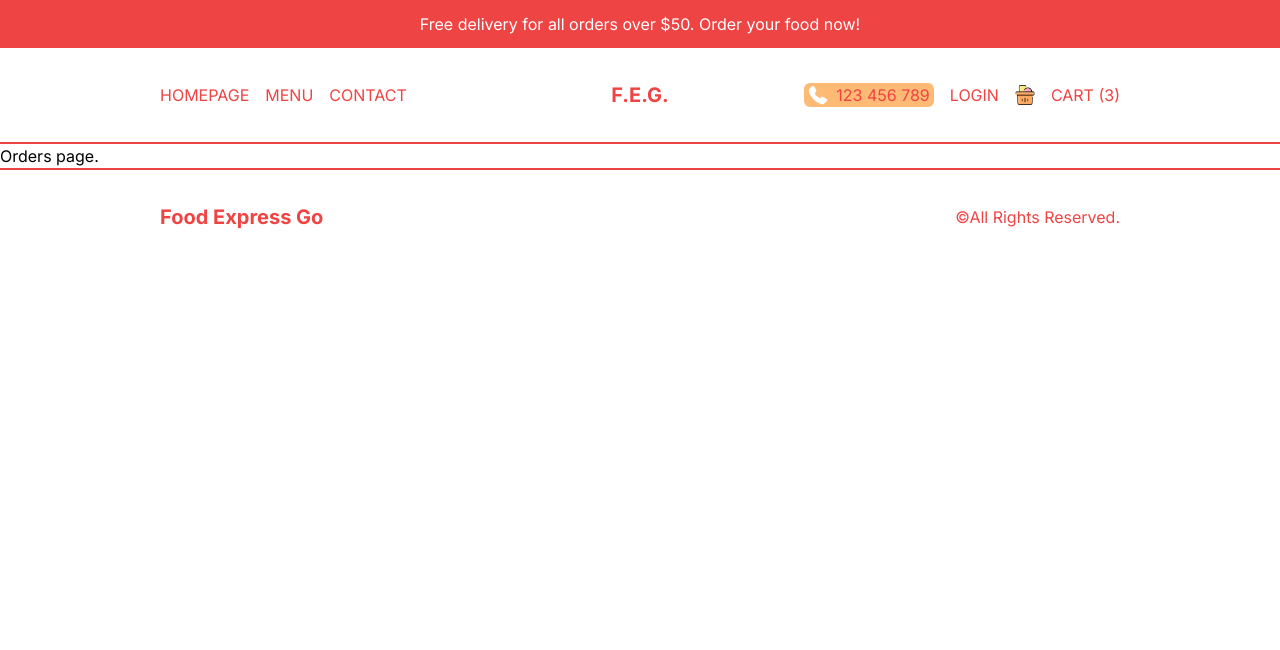
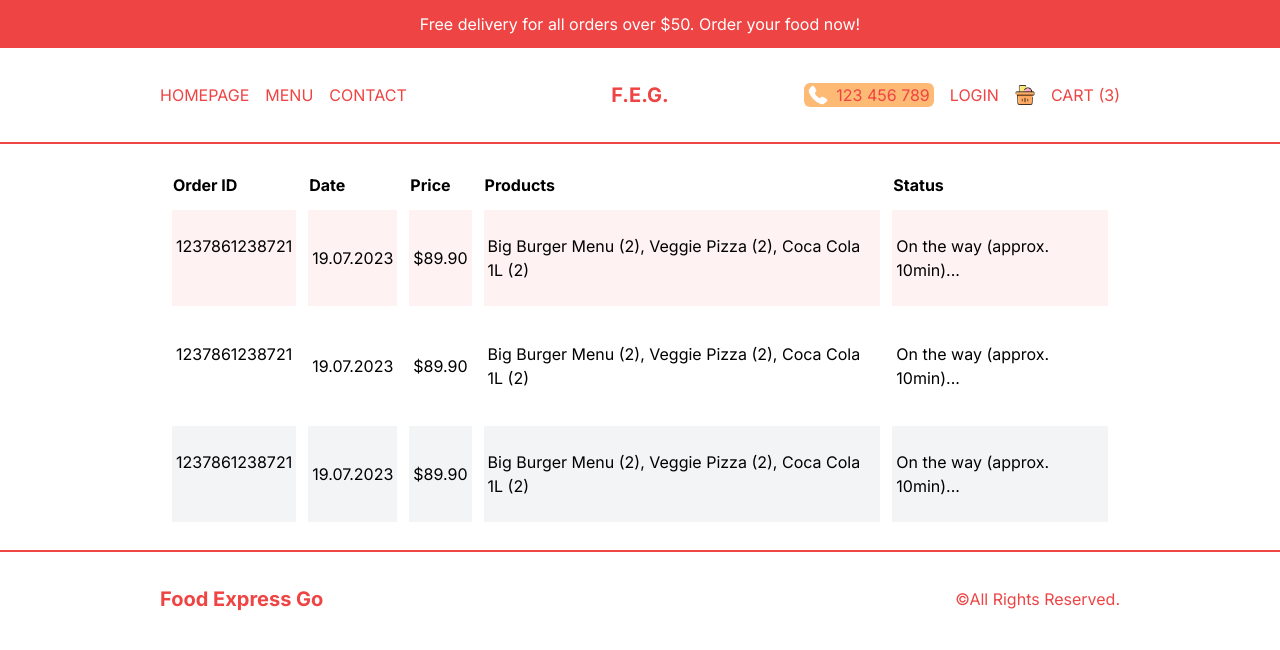
Before and after one commit to ctasbihas/FoodExpressGo, a Next.js app: page /orders in a window 1280 px wide. Shown: the top 650 px of the page. Built offline with nearby package versions, Linux system fonts and the light colour scheme.

Commit message:
Orders page added

```diff
--- a/src/app/orders/page.tsx
+++ b/src/app/orders/page.tsx
@@ -1,11 +1,53 @@
-import React from 'react';
+import React from "react";
 
 const OrdersPage = () => {
-    return (
-        <div>
-            Orders page.
-        </div>
-    );
+	return (
+		<div className="p-4 lg:px-20 xl:px-40">
+			<table className="w-full border-separate border-spacing-3">
+				<thead>
+					<tr className="text-left">
+						<th className="hidden md:block">Order ID</th>
+						<th>Date</th>
+						<th>Price</th>
+						<th className="hidden md:block">Products</th>
+						<th>Status</th>
+					</tr>
+				</thead>
+				<tbody>
+					<tr className="text-sm md:text-base bg-red-50">
+						<td className="hidden md:block py-6 px-1">1237861238721</td>
+						<td className="py-6 px-1">19.07.2023</td>
+						<td className="py-6 px-1">$89.90</td>
+						<td className="hidden md:block py-6 px-1">
+							Big Burger Menu (2), Veggie Pizza (2), Coca Cola 1L
+							(2)
+						</td>
+						<td className="py-6 px-1">On the way (approx. 10min)...</td>
+					</tr>
+					<tr className="text-sm md:text-base odd:bg-gray-100">
+						<td className="hidden md:block py-6 px-1">1237861238721</td>
+						<td className="py-6 px-1">19.07.2023</td>
+						<td className="py-6 px-1">$89.90</td>
+						<td className="hidden md:block py-6 px-1">
+							Big Burger Menu (2), Veggie Pizza (2), Coca Cola 1L
+							(2)
+						</td>
+						<td className="py-6 px-1">On the way (approx. 10min)...</td>
+					</tr>
+					<tr className="text-sm md:text-base odd:bg-gray-100">
+						<td className="hidden md:block py-6 px-1">1237861238721</td>
+						<td className="py-6 px-1">19.07.2023</td>
+						<td className="py-6 px-1">$89.90</td>
+						<td className="hidden md:block py-6 px-1">
+							Big Burger Menu (2), Veggie Pizza (2), Coca Cola 1L
+							(2)
+						</td>
+						<td className="py-6 px-1">On the way (approx. 10min)...</td>
+					</tr>
+				</tbody>
+			</table>
+		</div>
+	);
 };
 
 export default OrdersPage;
```
